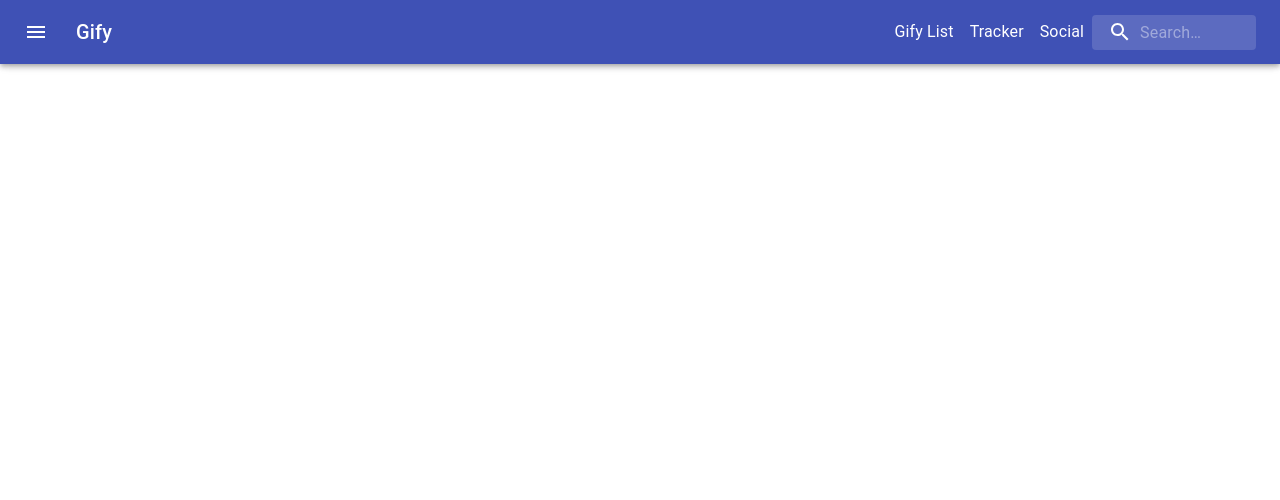
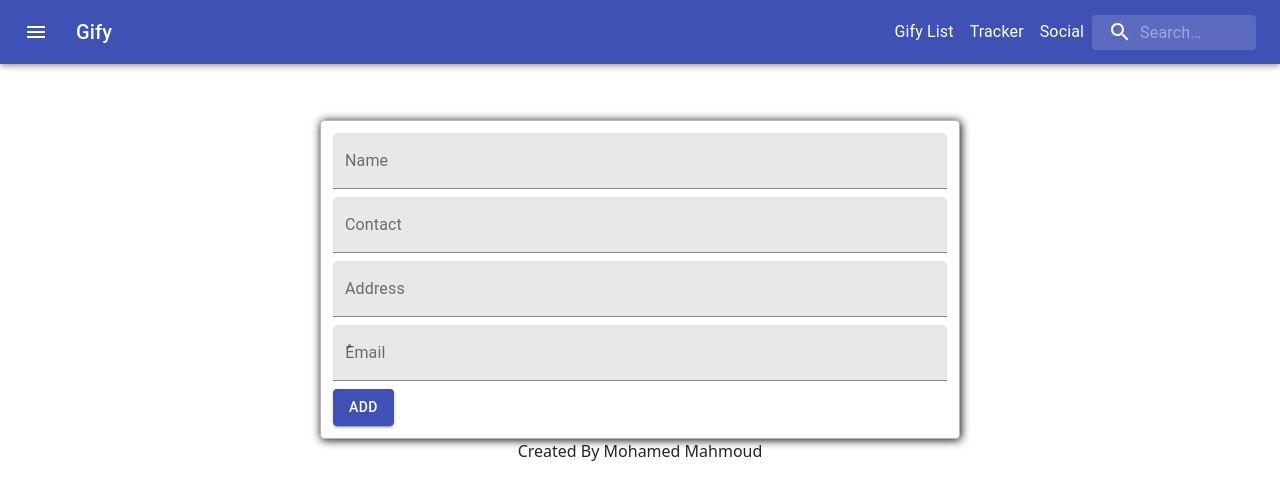
Before and after one commit to mohamedjs/react-gify, a React (Create React App) app: page /user-form in a window 1280 px wide. Shown: the top 500 px of the page. Built offline with nearby package versions, Linux system fonts and the light colour scheme; data requests are answered from the project's data file.

Commit message:
handle add update delete

```diff
--- a/db.json
+++ b/db.json
@@ -1,11 +1,25 @@
 {
   "users": [
     {
+      "id": 5,
       "name": "mohamed",
-      "address": "street new cairo",
-      "email": "mohamed@yahoo.com",
-      "contact": "01102693822",
-      "id": 0
+      "email": "mohamed",
+      "contact": "mohamed",
+      "address": "mohamed"
+    },
+    {
+      "id": 8,
+      "name": "mohamed",
+      "email": "mohamed",
+      "contact": "mohamed",
+      "address": "mohamed"
+    },
+    {
+      "id": 9,
+      "name": "mohamed",
+      "email": "mohamed",
+      "contact": "mohamed",
+      "address": "mohamed"
     }
   ],
   "posts": [
--- a/src/component/user/AddButton.js
+++ b/src/component/user/AddButton.js
@@ -16,7 +16,7 @@ const AddButton = () => {
     return (
         <div className={classes.root}>
             <ButtonGroup align="center" variant="contained" aria-label="contained primary button group">
-                <Button color="primary" align="center" onClick={() => { history.push('/add-user')}}>  Add User </Button>
+                <Button color="primary" align="center" onClick={() => { history.push('/user-form')}}>  Add User </Button>
             </ButtonGroup>
         </div>
     )
--- a/src/component/user/UserForm.js
+++ b/src/component/user/UserForm.js
@@ -1,195 +1,82 @@
-import { makeStyles } from "@material-ui/core";
-import React from "react";
-import { Field, reduxForm } from "redux-form";
-import {
-  TextField,
-  Checkbox,
-  FormControlLabel,
-  FormControl,
-  Select,
-  InputLabel,
-  FormHelperText,
-  Radio,
-  RadioGroup,
-} from "@material-ui/core";
-import asyncValidate from './asyncValidate'
+import { FormControl, Button, makeStyles, Paper, TextField, ButtonGroup } from "@material-ui/core";
+import axios from "axios";
+import React, {useEffect, useState} from "react";
+import { useDispatch, useSelector } from "react-redux";
+import { useHistory, useParams } from 'react-router-dom';
+import { addUserInfo, loadUsers } from "../../store/user/user.action";
 
 const useStyles = makeStyles((theme) => ({
   root: {
     width: "100%",
-    marginTop: theme.spacing(15)
+    marginTop: theme.spacing(15),
   },
+  form: {
+    border: "1px solid #b5b5b5",
+    borderRadius: "4px",
+    boxShadow: "1px 1px 10px #000",
+    padding: "12px",
+    marginLeft: "25%",
+    width: "50%"
+  },
+  formControl: {
+    marginBottom: theme.spacing(1)
+  }
 }));
 
-const validate = (values) => {
-  const errors = {};
-  const requiredFields = [
-    "firstName",
-    "lastName",
-    "email",
-    "favoriteColor",
-    "notes",
-  ];
-  requiredFields.forEach((field) => {
-    if (!values[field]) {
-      errors[field] = "Required";
+
+const UserForm = () => {
+  const classes = useStyles();
+  const [name, setName] = useState('')
+  const [email, setEmail] = useState('')
+  const [contact, setContact] = useState('')
+  const [address, setAddress] = useState('')
+  const users = useSelector(state => state.user.users);
+  const param = useParams()
+  const dispatch = useDispatch()
+
+  const addUser = () => {
+    const id = parseInt(users[users.length - 1]['id']) + 1
+    const user = {id: id, name : name, email: email, contact: contact, address: address}
+    dispatch(addUserInfo(user));
+    window.location = '/user'
+  }
+
+  useEffect(() => {
+    dispatch(loadUsers())
+    if(param.id) {
+      axios.get('http://localhost:5000/users/'+param.id)
+        .then((res) => {
+          var currentUser = res.data
+          setName(currentUser.name)
+          setEmail(currentUser.email)
+          setAddress(currentUser.address)
+          setContact(currentUser.contact)
+        })
+        .catch(err => console.log(err))
     }
-  });
-  if (
-    values.email &&
-    !/^[A-Z0-9._%+-]+@[A-Z0-9.-]+\.[A-Z]{2,4}$/i.test(values.email)
-  ) {
-    errors.email = "Invalid email address";
-  }
-  return errors;
-};
+  }, [])
 
-const renderTextField = ({
-  label,
-  input,
-  meta: { touched, invalid, error },
-  ...custom
-}) => (
-  <TextField
-    label={label}
-    placeholder={label}
-    error={touched && invalid}
-    helperText={touched && error}
-    {...input}
-    {...custom}
-  />
-);
-
-const renderCheckbox = ({ input, label }) => (
-  <div>
-    <FormControlLabel
-      control={
-        <Checkbox
-          checked={input.value ? true : false}
-          onChange={input.onChange}
-        />
-      }
-      label={label}
-    />
-  </div>
-);
-
-const radioButton = ({ input, ...rest }) => (
-  <FormControl>
-    <RadioGroup {...input} {...rest}>
-      <FormControlLabel value="female" control={<Radio />} label="Female" />
-      <FormControlLabel value="male" control={<Radio />} label="Male" />
-      <FormControlLabel value="other" control={<Radio />} label="Other" />
-    </RadioGroup>
-  </FormControl>
-);
-
-const renderFromHelper = ({ touched, error }) => {
-  if (!(touched && error)) {
-    return;
-  } else {
-    return <FormHelperText>{touched && error}</FormHelperText>;
-  }
-};
-
-const renderSelectField = ({
-  input,
-  label,
-  meta: { touched, error },
-  children,
-  ...custom
-}) => (
-  <FormControl error={touched && error}>
-    <InputLabel htmlFor="age-native-simple">Age</InputLabel>
-    <Select
-      native
-      {...input}
-      {...custom}
-      inputProps={{
-        name: "age",
-        id: "age-native-simple",
-      }}
-    >
-      {children}
-    </Select>
-    {renderFromHelper({ touched, error })}
-  </FormControl>
-);
-
-const UserForm = ({ handleSubmit, pristine, reset, submitting }) => {
-  const classes = useStyles();
   return (
     <div className={classes.root}>
-      <form onSubmit={handleSubmit}>
-        <div>
-          <Field
-            name="firstName"
-            component={renderTextField}
-            label="First Name"
-          />
-        </div>
-        <div>
-          <Field
-            name="lastName"
-            component={renderTextField}
-            label="Last Name"
-          />
-        </div>
-        <div>
-          <Field name="email" component={renderTextField} label="Email" />
-        </div>
-        <div>
-          <Field name="sex" component={radioButton}>
-            <Radio value="male" label="male" />
-            <Radio value="female" label="female" />
-          </Field>
-        </div>
-        <div>
-          <Field
-            classes={classes}
-            name="favoriteColor"
-            component={renderSelectField}
-            label="Favorite Color"
-          >
-            <option value="" />
-            <option value={"ff0000"}>Red</option>
-            <option value={"00ff00"}>Green</option>
-            <option value={"0000ff"}>Blue</option>
-          </Field>
-        </div>
-        <div>
-          <Field name="employed" component={renderCheckbox} label="Employed" />
-        </div>
-        <div />
-        <div>
-          <Field
-            name="notes"
-            component={renderTextField}
-            label="Notes"
-            multiline
-            rowsMax="4"
-            margin="normal"
-          />
-        </div>
-        <div>
-          <button type="submit" disabled={pristine || submitting}>
-            Submit
-          </button>
-          <button
-            type="button"
-            disabled={pristine || submitting}
-            onClick={reset}
-          >
-            Clear Values
-          </button>
-        </div>
-      </form>
+      <Paper className={classes.form}>
+        <FormControl className={classes.formControl} fullWidth>
+          <TextField value={name} onChange={ e => setName(e.target.value) } id="filled-basic" label="Name" variant="filled" />
+        </FormControl>
+        <FormControl className={classes.formControl} fullWidth>
+          <TextField value={contact} onChange={ e => setContact(e.target.value) }id="filled-basic" label="Contact" variant="filled" />
+        </FormControl>
+        <FormControl className={classes.formControl} fullWidth>
+          <TextField value={address} onChange={ e => setAddress(e.target.value) }  id="filled-basic" label="Address" variant="filled" />
+        </FormControl>
+        <FormControl className={classes.formControl} fullWidth>
+          <TextField value={email} onChange={ e => setEmail(e.target.value) }id="filled-basic" label="ُEmail" variant="filled" />
+        </FormControl>
+        <ButtonGroup align="left" variant="contained" aria-label="contained primary button group">
+          <Button color="primary" align="center" onClick={() => addUser() }>  Add </Button>
+        </ButtonGroup>
+      </Paper>
     </div>
   );
 };
 
-export default reduxForm({
-    form: 'MaterialUiForm', // a unique identifier for this form
-    validate,
-    asyncValidate
-  })(UserForm);
+export default UserForm;
--- a/src/component/user/UserTable.js
+++ b/src/component/user/UserTable.js
@@ -3,6 +3,7 @@ import { makeStyles } from '@material-ui/core/styles';
 import { Button, ButtonGroup, Paper, Table, TableBody, TableCell, TableHead, TablePagination, TableRow } from '@material-ui/core';
 import { useDispatch, useSelector } from 'react-redux';
 import { loadUsers, deleteUser } from '../../store/user/user.action';
+import { useHistory } from 'react-router-dom';
 
 const columns = [
     { id: 'id', label: '#', minWidth: 170, align: 'center', format: value => value.toLocaleString() },
@@ -30,6 +31,7 @@ const UserTable = () => {
     const [rowsPerPage, setRowsPerPage] = useState(10);
     let dispatch = useDispatch();
     const users = useSelector(state => state.user.users);
+    const history = useHistory()
 
     useEffect(() => {
         dispatch(loadUsers())
@@ -69,7 +71,7 @@ const UserTable = () => {
                                         const value = column.id !== 'action' ? user[column.id]
                                             : <ButtonGroup variant="contained" aria-label="contained primary button group">
                                                 <Button color="secondary" onClick={() => { handleDeleteUser(user.id) }}>  Delete </Button>
-                                                <Button color="primary">  Update </Button>
+                                                <Button color="primary" onClick={() => history.push('/user-form/'+user.id)}>  Update </Button>
                                             </ButtonGroup>;
                                         return (
                                             <TableCell key={column.id} align={column.align}>
--- a/src/component/user/asyncValidate.js
+++ /dev/null
@@ -1,13 +0,0 @@
-const sleep = ms => new Promise(resolve => setTimeout(resolve, ms))
-
-const asyncValidate = (values /*, dispatch */) => {
-  return sleep(1000).then(() => {
-    // simulate server latency
-    if (['foo@foo.com', 'bar@bar.com'].includes(values.email)) {
-      // eslint-disable-next-line no-throw-literal
-      throw { email: 'Email already Exists' }
-    }
-  })
-}
-
-export default asyncValidate
--- a/src/store/user/user.action.js
+++ b/src/store/user/user.action.js
@@ -9,6 +9,10 @@ const getUsers = (users) => ({
 const deleteUserbyId = (userId) => ({
     type: types.DELETE_USER,
     payload: userId
+})
+const addUser = (user) => ({
+    type: types.ADD_USER,
+    payload: user
 })
 
 export const loadUsers = () => {
@@ -34,3 +38,11 @@ export const deleteUser = (userId) => {
         })
     };
 }
+
+export const addUserInfo = (user) => {
+    return (dispatch) => {
+        axios.post('http://localhost:5000/users/', user)
+            .then( res => dispatch(addUser(user)) )
+            .catch(err => console.log(err))
+    };
+}
--- a/src/store/user/user.reducer.js
+++ b/src/store/user/user.reducer.js
@@ -22,6 +22,13 @@ const userReducer = (state = initState, action) => {
         users: state.users.filter((data) => data.id !== action.payload),
       };
     }
+    case types.ADD_USER:
+    {
+      return {
+        ...state,
+        users: state.users.push(action.payload)
+      };
+    }
     default:
       return state;
   }
--- a/src/store/user/user.types.js
+++ b/src/store/user/user.types.js
@@ -1,2 +1,3 @@
 export const GET_USERS   = "GET_USERS"
 export const DELETE_USER = "DELETE_USER"
+export const ADD_USER = "ADD_USER"
--- a/src/view/index.js
+++ b/src/view/index.js
@@ -19,7 +19,8 @@ export default function Index() {
                     <Route path="/tracker" component={Tracker} />
                     <Route path="/social" component={Social} />
                     <Route path="/user" exact component={User} />
-                    <Route path="/add-user" exact component={UserForm} />
+                    <Route path="/user-form" exact component={UserForm} />
+                    <Route path="/user-form/:id" exact component={UserForm} />
                 </Switch>
                 <Footer />
             </Router>
```
